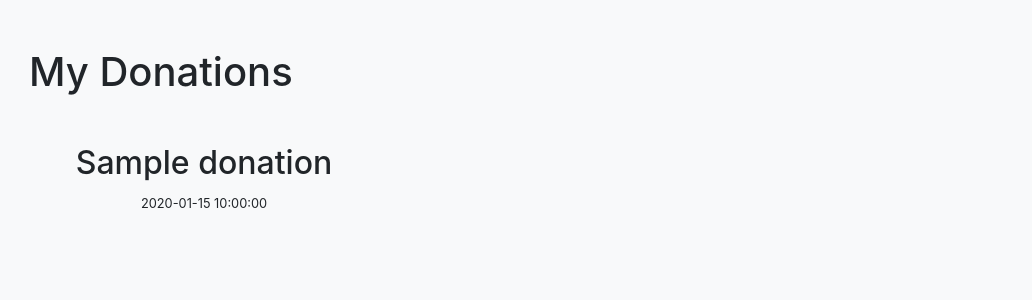
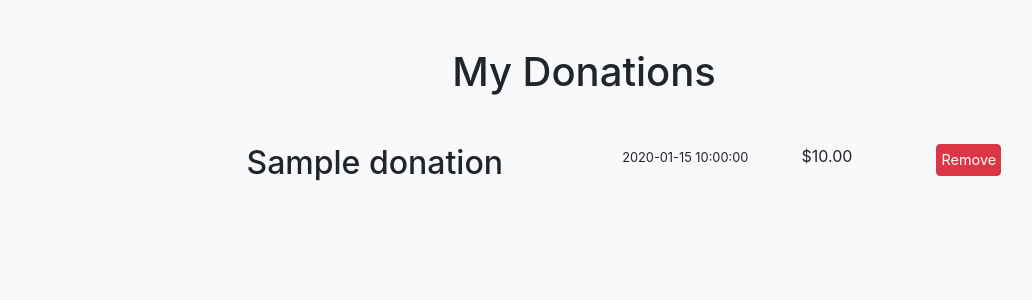
Before and after one commit to lissalad/charity-tracker, a Flask app: page / in a window 1280 px wide. Shown: the part 56-356 px from the top of the page, without its empty margins (56-1088 px from the left). Run offline with Flask 2, Linux system fonts and the light colour scheme; a database or web service that is not in the repository returns one stand-in record (values such as "Sample title"); some libraries are stand-ins or nearby versions.

Commit message:
remove button works, page formatted

```diff
--- a/app.py
+++ b/app.py
@@ -11,7 +11,10 @@ app = Flask(__name__)
 
 @app.route('/')
 def charity_index():
-    return render_template("charity_index.html", donations=donations.find())
+    donates=list(donations.find())
+    for i in range(len(donates)):
+      donates[i]['amount'] = float(donates[i]['amount'])
+    return render_template("charity_index.html", donations=donates)
 
 @app.route('/donations/new')
 def donation_new():
@@ -24,7 +27,13 @@ def donation_submit():
         'amount': request.form.get('amount'),
         'date': request.form.get('date'),
       }
+    print(type(donation.amount))
     donations.insert_one(donation)
+    return redirect(url_for('charity_index'))
+
+@app.route('/donations/<donation_id>/remove', methods=['POST'])
+def donation_del(donation_id):
+    donations.delete_one({'_id': ObjectId(donation_id)})
     return redirect(url_for('charity_index'))
 
 if __name__ == '__main__':
--- a/templates/charity_index.html
+++ b/templates/charity_index.html
@@ -1,11 +1,23 @@
 {% extends 'base.html' %} {% block content %}
-<h1 class="mb-5">My Donations</h1>
+<h1 class="mb-5 text-center">My Donations</h1>
 
-<div class="row">
-  {% for donation in donations %}
-  <div class="col-4 mb-5 text-center">
-    <h2>{{ donation.name }}</h2>
-    <small>{{ donation.date }}</small>
+{% for donation in donations %}
+<div class="container-fluid w-100 d-flex align-items-center flex-column">
+  <div class="row w-75">
+    <div class="col-5 offset-sm-1 mb-0 p-0">
+      <h2>{{ donation.name }}</h2>
+    </div>
+    <div class="col-3 mb-2 text-center">
+      <small style="font-size: 0.8em">{{ donation.date }}</small>
+    </div>
+    <div class="col-2 mb-2">
+      <p>${{ '%.2f' | format(donation.amount|float) }}</p>
+    </div>
+    <div class="col-1 text-center">
+      <form method="POST" action="/donations/{{ donation._id }}/remove">
+        <button class="btn btn-danger p-1" style="font-size: 0.9em" type="submit">Remove</button>
+      </form>
+    </div>
   </div>
-  {% endfor %} {% endblock %}
 </div>
+{% endfor %} {% endblock %}
```
Also changed, not shown: templates/donations_show.html (+9 -0 lines), templates/partials/donation_form.html (+10 -3 lines).
